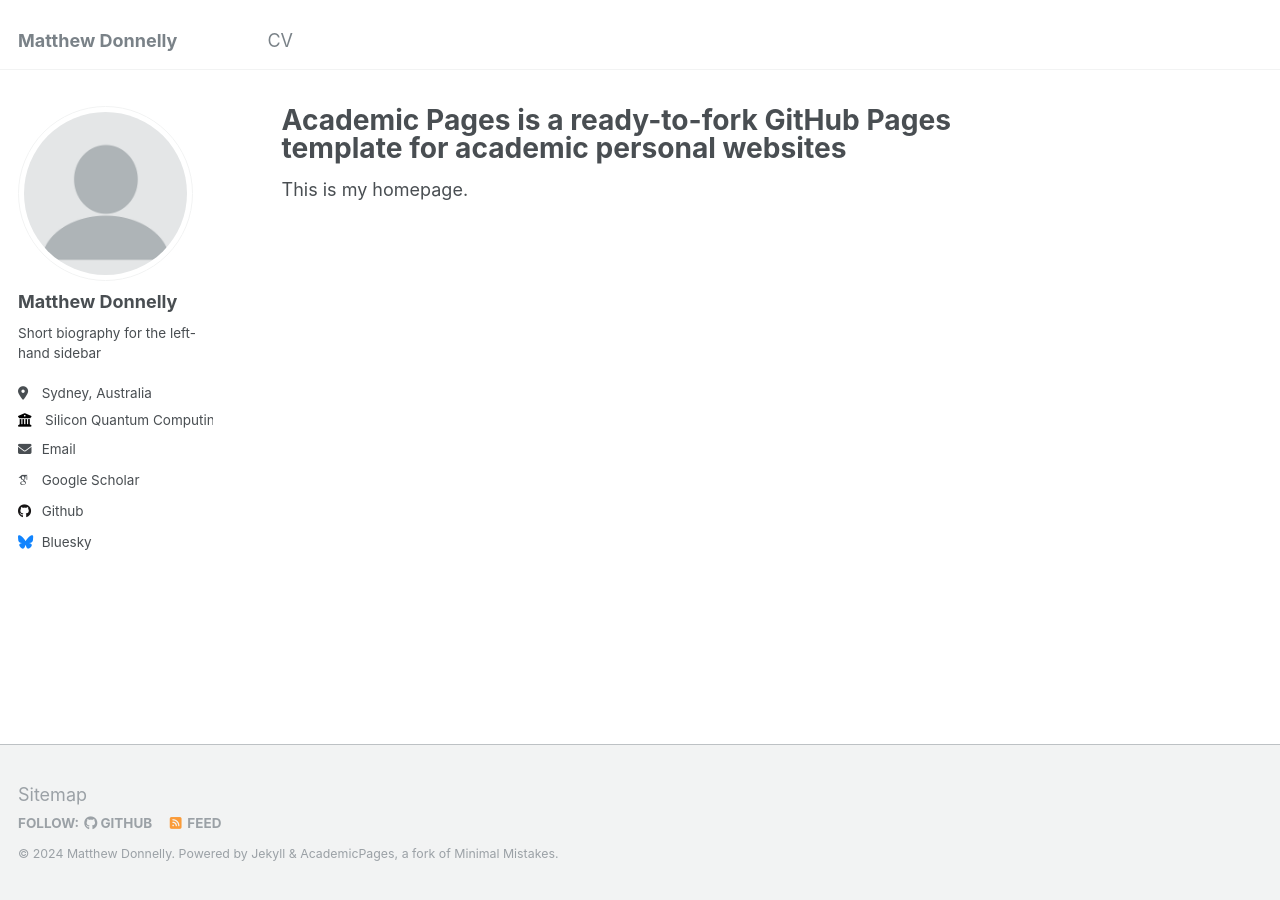
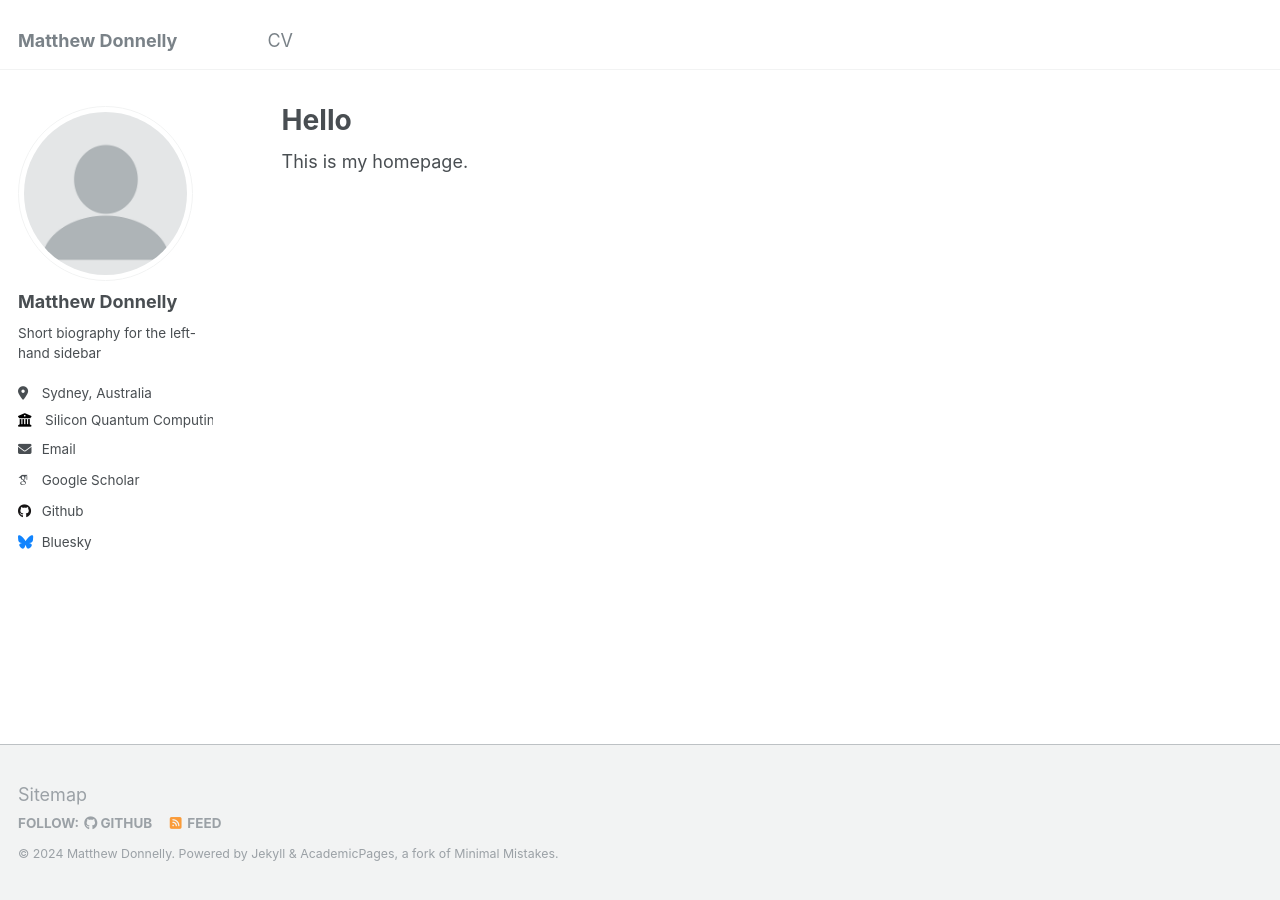
Before and after one commit to matthew-donnelly/matthew-donnelly.github.io, a Jekyll site: the page built from _pages/about.md, in a window 1280 px wide. Built offline with Jekyll 4.4.1, drawn with Linux system fonts in a browser that asks for light colours; some web fonts are replaced.

Commit message:
Update about.md

```diff
--- a/_pages/about.md
+++ b/_pages/about.md
@@ -1,6 +1,6 @@
 ---
 permalink: /
-title: "Academic Pages is a ready-to-fork GitHub Pages template for academic personal websites"
+title: "Hello"
 author_profile: true
 redirect_from:
   - /about/
```
